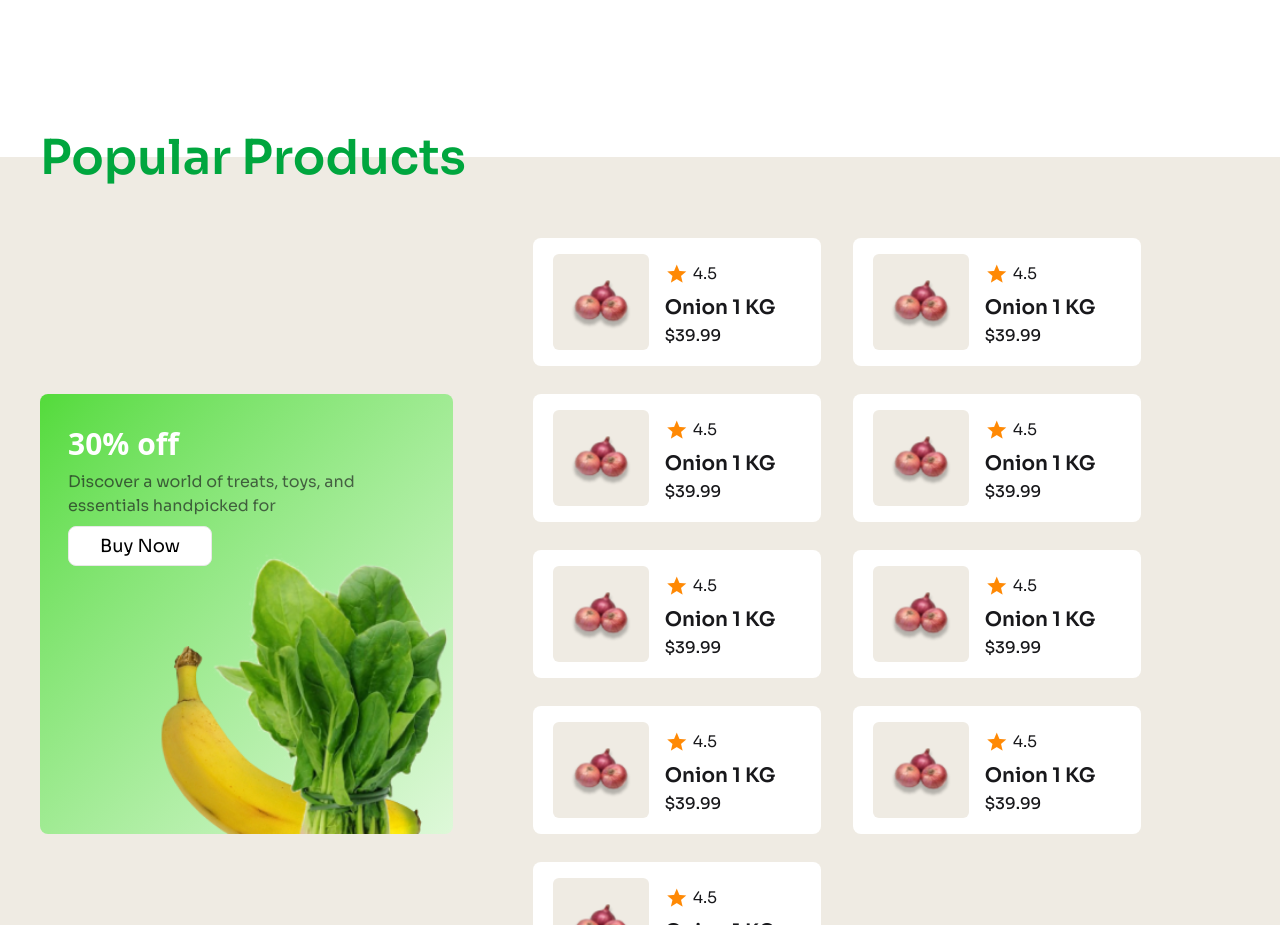
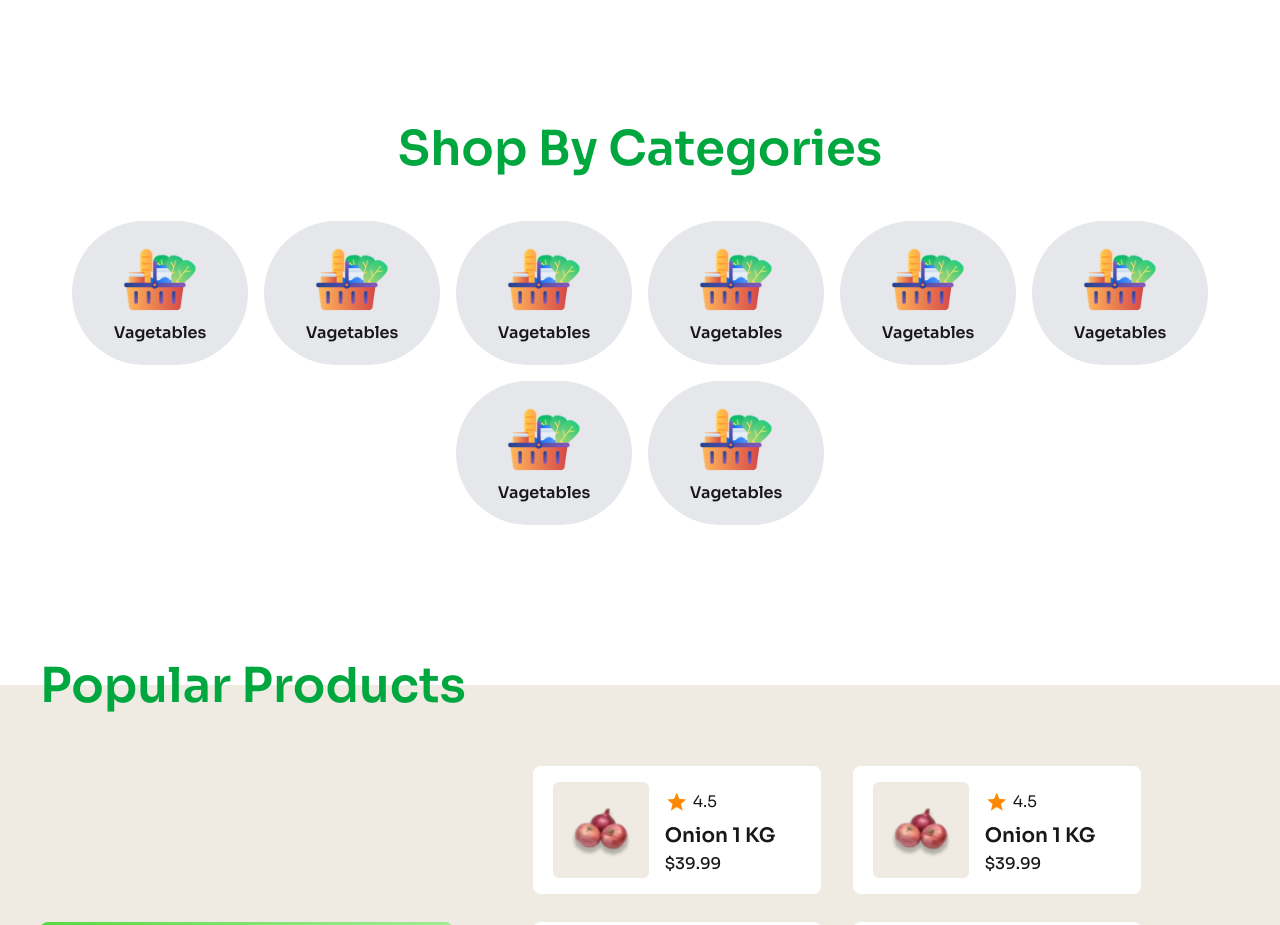
Before and after one commit to Mashruf-Ahmed55/assessment-03, a plain HTML site: page index.html in a window 1280 px wide. Shown: the part 1563-2488 px from the top of the page. Drawn offline with nearby package versions, Linux system fonts and the light colour scheme.

Commit message:
add a new section

```diff
--- a/index.html
+++ b/index.html
@@ -162,6 +162,98 @@
               Lorem ipsum dolor sit amet, consectetur adipiscing elit, sed do
               eiusmod tempor incididunt
             </p>
+          </div>
+        </div>
+      </div>
+      <!-- Latest Product section -->
+      <div
+        class="container mx-auto lg:px-10 flex justify-center flex-col items-center gap-y-8 lg:gap-y-12"
+      >
+        <h1
+          class="text-green-600 text-4xl font-semibold lg:text-5xl text-left pl-5 lg:pl-0"
+        >
+          Shop By Categories
+        </h1>
+        <div class="flex flex-wrap gap-4 justify-center items-center">
+          <div
+            class="lg:w-44 w-24 h-32 px-4 lg:px-0 rounded-full bg-gray-200 lg:h-36 flex flex-col justify-center items-center"
+          >
+            <img
+              src="./c2-assets/category.png"
+              alt=""
+              class="lg:w-20 w-10 lg:h-20 h-16"
+            />
+            <p class="font-semibold text-xs lg:text-base">Vagetables</p>
+          </div>
+          <div
+            class="lg:w-44 w-24 h-32 px-4 lg:px-0 rounded-full bg-gray-200 lg:h-36 flex flex-col justify-center items-center"
+          >
+            <img
+              src="./c2-assets/category.png"
+              alt=""
+              class="lg:w-20 w-10 lg:h-20 h-16"
+            />
+            <p class="font-semibold text-xs lg:text-base">Vagetables</p>
+          </div>
+          <div
+            class="lg:w-44 w-24 h-32 px-4 lg:px-0 rounded-full bg-gray-200 lg:h-36 flex flex-col justify-center items-center"
+          >
+            <img
+              src="./c2-assets/category.png"
+              alt=""
+              class="lg:w-20 w-10 lg:h-20 h-16"
+            />
+            <p class="font-semibold text-xs lg:text-base">Vagetables</p>
+          </div>
+          <div
+            class="lg:w-44 w-24 h-32 px-4 lg:px-0 rounded-full bg-gray-200 lg:h-36 flex flex-col justify-center items-center"
+          >
+            <img
+              src="./c2-assets/category.png"
+              alt=""
+              class="lg:w-20 w-10 lg:h-20 h-16"
+            />
+            <p class="font-semibold text-xs lg:text-base">Vagetables</p>
+          </div>
+          <div
+            class="lg:w-44 w-24 h-32 px-4 lg:px-0 rounded-full bg-gray-200 lg:h-36 flex flex-col justify-center items-center"
+          >
+            <img
+              src="./c2-assets/category.png"
+              alt=""
+              class="lg:w-20 w-10 lg:h-20 h-16"
+            />
+            <p class="font-semibold text-xs lg:text-base">Vagetables</p>
+          </div>
+          <div
+            class="lg:w-44 w-24 h-32 px-4 lg:px-0 rounded-full bg-gray-200 lg:h-36 flex flex-col justify-center items-center"
+          >
+            <img
+              src="./c2-assets/category.png"
+              alt=""
+              class="lg:w-20 w-10 lg:h-20 h-16"
+            />
+            <p class="font-semibold text-xs lg:text-base">Vagetables</p>
+          </div>
+          <div
+            class="lg:w-44 w-24 h-32 px-4 lg:px-0 rounded-full bg-gray-200 lg:h-36 flex flex-col justify-center items-center"
+          >
+            <img
+              src="./c2-assets/category.png"
+              alt=""
+              class="lg:w-20 w-10 lg:h-20 h-16"
+            />
+            <p class="font-semibold text-xs lg:text-base">Vagetables</p>
+          </div>
+          <div
+            class="lg:w-44 w-24 h-32 px-4 lg:px-0 rounded-full bg-gray-200 lg:h-36 flex flex-col justify-center items-center"
+          >
+            <img
+              src="./c2-assets/category.png"
+              alt=""
+              class="lg:w-20 w-10 lg:h-20 h-16"
+            />
+            <p class="font-semibold text-xs lg:text-base">Vagetables</p>
           </div>
         </div>
       </div>
```
Also changed, not shown: c2-assets/category.png (added).
